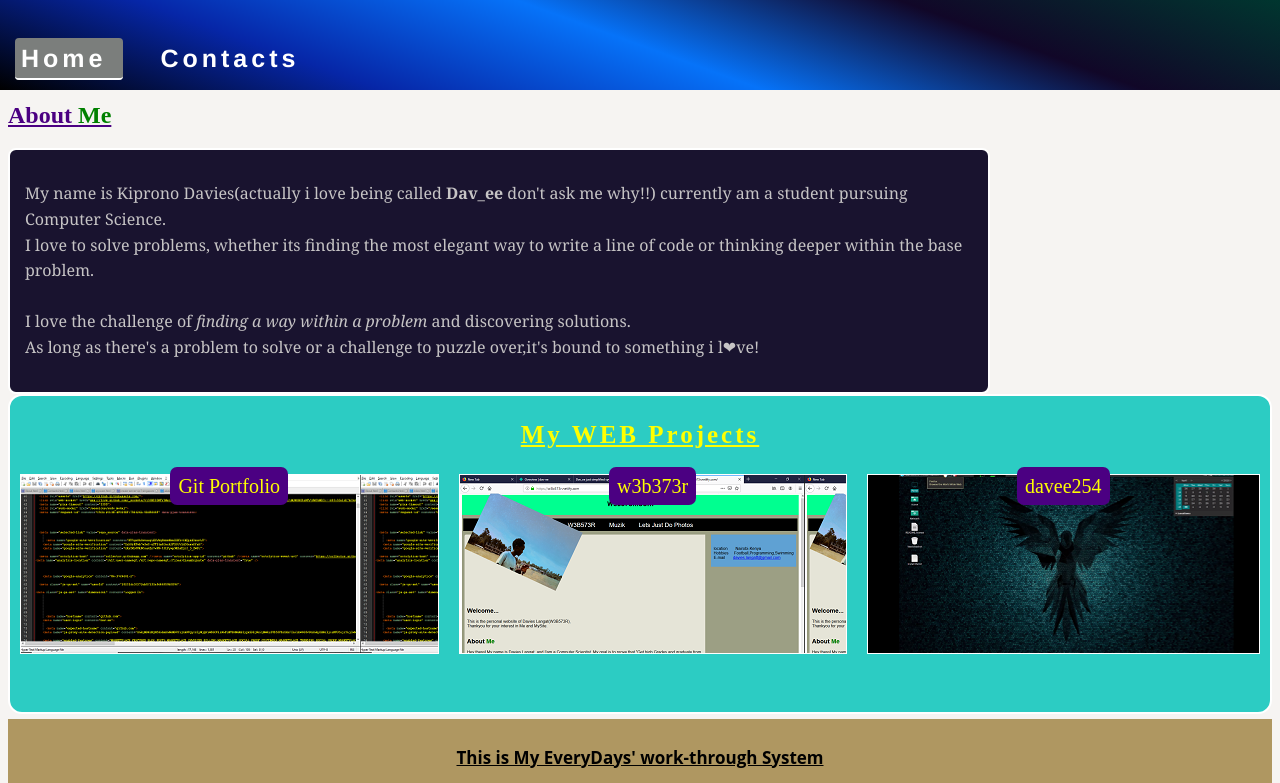
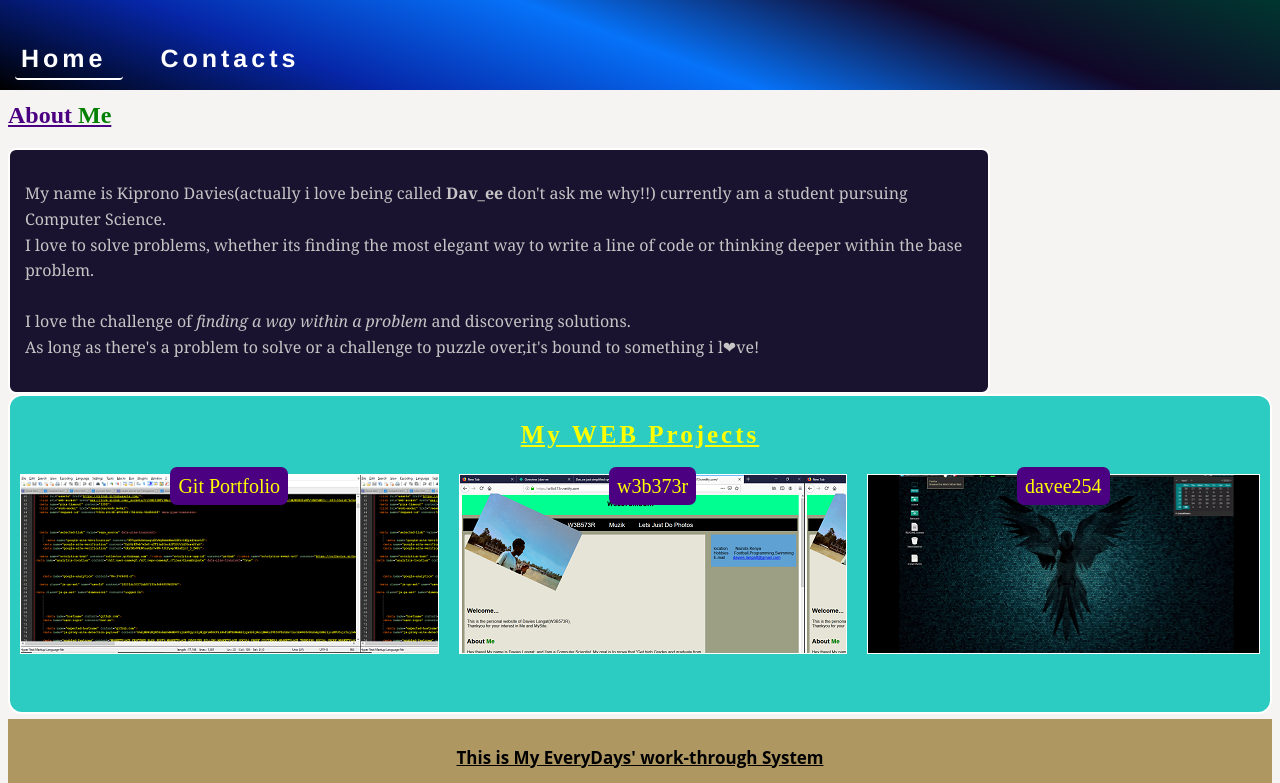
Before and after one commit to Dav-ee/Dav-ee.github.io, a plain HTML site: page home.html in a window 1280 px wide. Shown: the top 783 px of the page. Drawn offline with Linux system fonts and the light colour scheme.

Commit message:
Update moni-large.css

```diff
--- a/moni-large.css
+++ b/moni-large.css
@@ -4,7 +4,6 @@ body {
 }
 	.active {
 		border-bottom: 2px solid #fff;
-	background-color:#7b7e7c;
 	padding:6px;
     color: white;
 	border-radius:4px;
```
